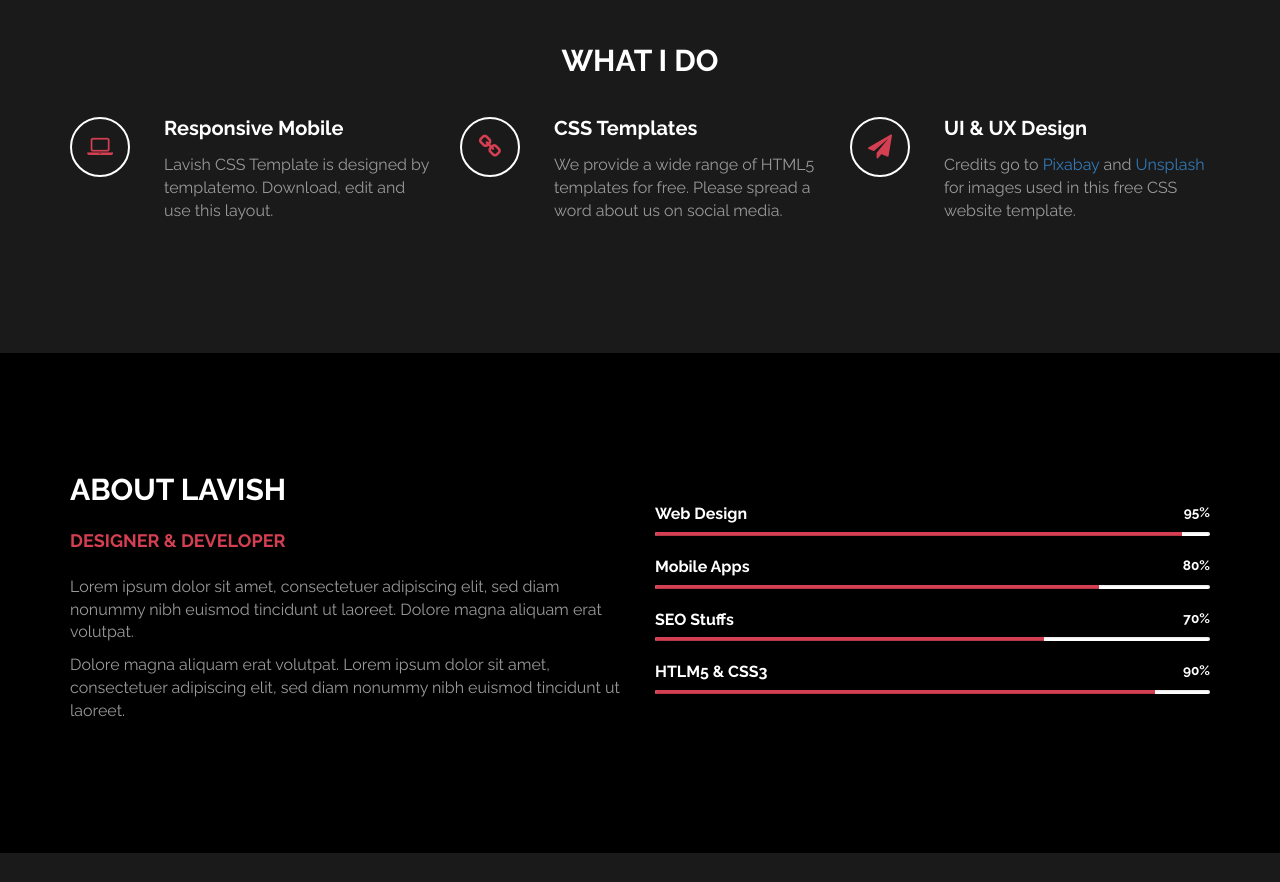
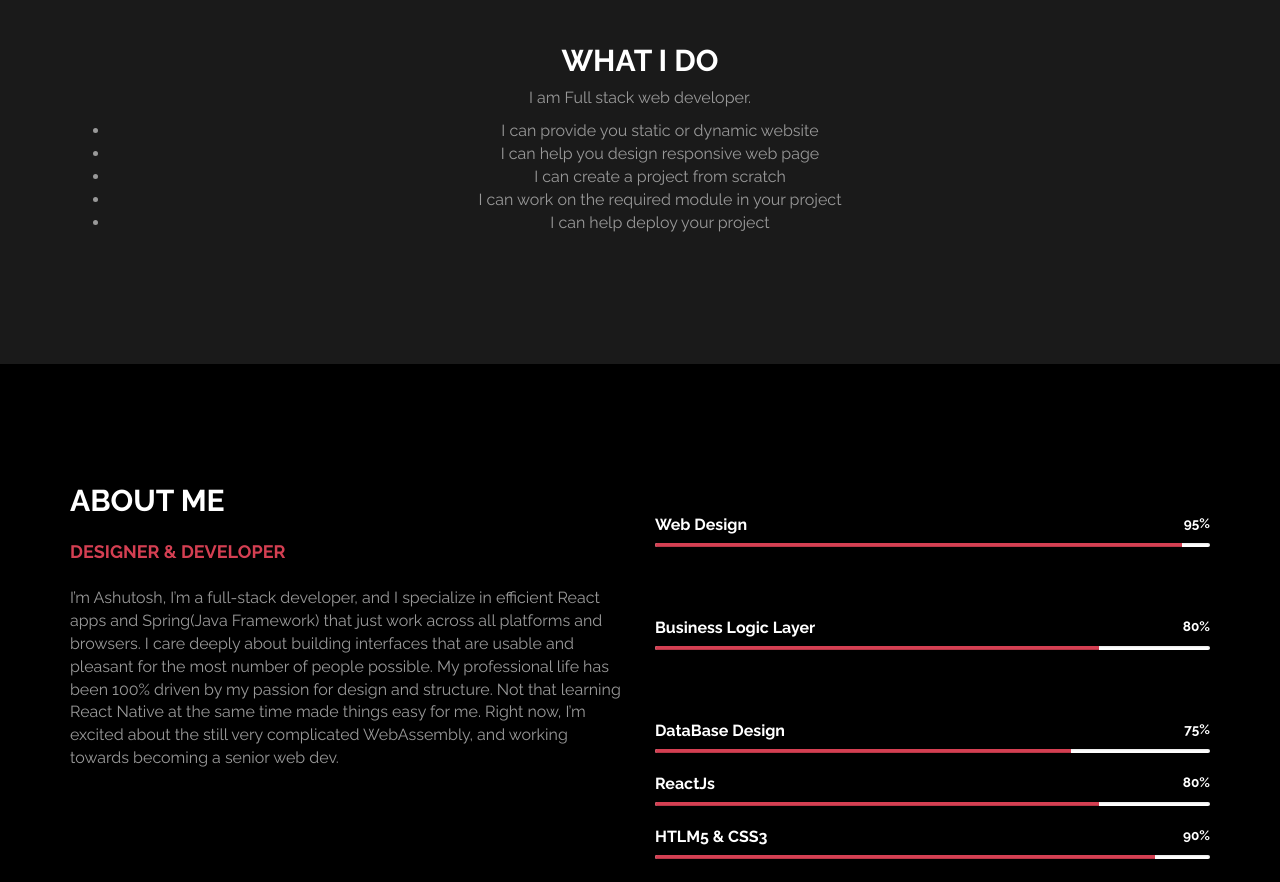
Before and after one commit to thedevashu/dev-portfolio, a plain HTML site: page index.html in a window 1280 px wide. Shown: the part 820-1702 px from the top of the page. Drawn offline with Linux system fonts and the light colour scheme.

Commit message:
UI Fixed

```diff
--- a/index.html
+++ b/index.html
@@ -43,8 +43,8 @@
 					<div class="col-md-2"></div>
 					<div class="col-md-8 wow fadeIn" data-wow-delay="0.9s">
 						<h3>Simple and Elegant</h3>
-						<h1>Lavish</h1>
-						<h2 class="rotate">DEVELOPER &AMP; DESIGNER, UI &AMP; UX SPECIALIST, PROJECT LEADER</h2>
+						<h1>WEB-DEVELOPER</h1>
+						<h2 class="rotate">DEVELOPER &AMP; DESIGNER, UI &AMP; UX , PROJECT ENGINEER</h2>
 						<p> Developing front end website architecture.
 							Designing user interactions on web pages.
 							Developing back-end website applications.
@@ -52,7 +52,7 @@
 							Ensuring cross-platform optimization for mobile phones.
 							Ensuring responsiveness of applications.
 							Working alongside graphic designers for web design features.
-							tincidunt ut laoreet. Dolore magna aliquam erat volutpat.</p>
+						</p>
 						<a href="#work" class="btn btn-default smoothScroll wow fadeInUp" data-wow-delay="1s">Get
 							started</a>
 					</div>
@@ -72,45 +72,33 @@
 				</div>
 
 				<div class="row">
-					<div class="col-md-4 col-xs-11 wow fadeInUp" data-wow-delay="0.6s">
-						<div class="media">
-							<div class="media-object media-left">
-								<i class="fa fa-laptop"></i>
-							</div>
-							<div class="media-body">
-								<h3 class="media-heading">Responsive Mobile</h3>
-								<p>Lavish CSS Template is designed by templatemo. Download, edit and use this layout.
-								</p>
-							</div>
-						</div>
+					<div class="text-center col-md-12  wow fadeInUp  " data-wow-delay="0.6s">
+						<p>
+							I am Full stack web developer.
+						<ul>
+							<li>
+								I can provide you static or dynamic website
+							</li>
+							<li>
+								I can help you design responsive web page
+							</li>
+							<li>
+								I can create a project from scratch
+							</li>
+							<li>
+								I can work on the required module in your project
+							</li>
+							<li>
+								I can help deploy your project
+							</li>
+
+						</ul>
+						</p>
 					</div>
 
-					<div class="col-md-4 col-xs-11 wow fadeInUp" data-wow-delay="0.6s">
-						<div class="media">
-							<div class="media-object media-left">
-								<i class="fa fa-link"></i>
-							</div>
-							<div class="media-body">
-								<h3 class="media-heading">CSS Templates</h3>
-								<p>We provide a wide range of HTML5 templates for free. Please spread a word about us on
-									social media.</p>
-							</div>
-						</div>
-					</div>
 
-					<div class="col-md-4 col-xs-11 wow fadeInUp" data-wow-delay="0.6s">
-						<div class="media">
-							<div class="media-object media-left">
-								<i class="fa fa-paper-plane"></i>
-							</div>
-							<div class="media-body">
-								<h3 class="media-heading">UI &AMP; UX Design</h3>
-								<p>Credits go to <a rel="nofollow" href="https://pixabay.com">Pixabay</a> and <a
-										rel="nofollow" href="http://unsplash.com">Unsplash</a> for images used in this
-									free CSS website template.</p>
-							</div>
-						</div>
-					</div>
+
+
 
 				</div>
 			</div>
@@ -122,12 +110,22 @@
 			<div class="container">
 				<div class="row">
 					<div class="col-md-6 col-xs-11 wow fadeInLeft" data-wow-delay="0.9s">
-						<h2>ABOUT LAVISH</h2>
+						<h2>ABOUT ME</h2>
 						<h4>DESIGNER &AMP; DEVELOPER</h4>
-						<p>Lorem ipsum dolor sit amet, consectetuer adipiscing elit, sed diam nonummy nibh euismod
-							tincidunt ut laoreet. Dolore magna aliquam erat volutpat.</p>
-						<p>Dolore magna aliquam erat volutpat. Lorem ipsum dolor sit amet, consectetuer adipiscing elit,
-							sed diam nonummy nibh euismod tincidunt ut laoreet.</p>
+						<p>
+							I’m Ashutosh, I’m a full-stack developer, and I specialize in
+							efficient React apps and Spring(Java Framework) that just work across all platforms and
+							browsers. I care
+							deeply about building interfaces that are usable and pleasant for the most number of people
+							possible.
+
+							My professional life has been 100% driven by my passion for design and structure.
+
+							Not that learning React Native at the same time made things easy for me.
+
+							Right now, I’m excited about the still very complicated WebAssembly, and working towards
+							becoming a senior web dev.
+						</p>
 					</div>
 					<div class="col-md-6 col-xs-11 wow fadeInRight" data-wow-delay="0.9s">
 						<span class="text-top">Web Design <small>95%</small></span>
@@ -135,16 +133,23 @@
 							<div class="progress-bar progress-bar-danger" role="progressbar" aria-valuenow="60"
 								aria-valuemin="0" aria-valuemax="100" style="width: 95%;"></div>
 						</div>
-						<span>Mobile Apps <small>80%</small></span>
+						<span class="text-top">Business Logic Layer <small>80%</small></span>
+						<div class="progress">
+							<div class="progress-bar progress-bar-danger" role="progressbar" aria-valuenow="60"
+								aria-valuemin="0" aria-valuemax="100" style="width: 80%;"></div>
+						</div>
+
+						<span class="text-top">DataBase Design <small>75%</small></span>
+						<div class="progress">
+							<div class="progress-bar progress-bar-danger" role="progressbar" aria-valuenow="60"
+								aria-valuemin="0" aria-valuemax="100" style="width: 75%;"></div>
+						</div>
+						<span>ReactJs <small>80%</small></span>
 						<div class="progress">
 							<div class="progress-bar progress-bar-danger" role="progressbar" aria-valuenow="80"
 								aria-valuemin="0" aria-valuemax="100" style="width: 80%;"></div>
 						</div>
-						<span>SEO Stuffs <small>70%</small></span>
-						<div class="progress">
-							<div class="progress-bar progress-bar-danger" role="progressbar" aria-valuenow="60"
-								aria-valuemin="0" aria-valuemax="100" style="width: 70%;"></div>
-						</div>
+
 						<span>HTLM5 &AMP; CSS3 <small>90%</small></span>
 						<div class="progress">
 							<div class="progress-bar progress-bar-danger" role="progressbar" aria-valuenow="60"
@@ -157,7 +162,7 @@
 		<!-- end about -->
 
 		<!-- start portfolio -->
-		<div id="portfolio" class="section">
+		<!-- <div id="portfolio" class="section">
 			<div class="container">
 				<div class="row">
 					<div class="col-md-12">
@@ -210,7 +215,7 @@
 					</div>
 				</div>
 			</div>
-		</div>
+		</div> -->
 		<!-- end portfolio -->
 
 		<!-- start contact -->
@@ -220,9 +225,10 @@
 					<div class="col-lg-5 col-lg-offset-1 col-md-6 wow fadeInUp" data-wow-delay="0.6s">
 						<address>
 							<p class="contact-title">CONTACT ME</p>
-							<p><i class="fa fa-phone"></i> 090-080-0760</p>
-							<p><i class="fa fa-envelope-o"></i> info@company.com</p>
-							<p><i class="fa fa-map-marker"></i> 120 Old Walking Street, GL 16060</p>
+							<p><i class="fa fa-phone"></i><a href="tel:+918830892378">+91 8830 8923 78</a> </p>
+							<p><i class="fa fa-envelope-o"></i> <a href="mailto:651ashutoshyadav@gmail.com">
+									651ashutoshyadav@gmail.com</a></p>
+
 						</address>
 					</div>
 					<div class="col-lg-6 col-md-6 col-xs-10 wow fadeInUp" data-wow-delay="0.6s">
@@ -245,14 +251,14 @@
 			<div class="container">
 				<div class="row">
 					<div class="col-md-12 wow fadeIn" data-wow-delay="0.9s">
-						<p>Copyright &copy; 2018 Lavish Personal Profile
+						<!-- <p>Copyright &copy; 2018 Lavish Personal Profile
 
-							. Designed by <a rel="nofollow noopener" href="https://templatemo.com">templatemo</a></p>
+							. Designed by <a rel="nofollow noopener" href="https://templatemo.com">templatemo</a></p> -->
 						<hr>
 						<ul class="social-icon">
-							<li><a href="#" class="fa fa-facebook"></a></li>
-							<li><a href="#" class="fa fa-twitter"></a></li>
-							<li><a href="#" class="fa fa-instagram"></a></li>
+							<!-- <li><a href="#" class="fa fa-facebook"></a></li>
+							<li><a href="#" class="fa fa-twitter"></a></li> -->
+							<li><a href="https://www.instagram.com/ashutosh__ya5av/" class="fa fa-instagram"></a></li>
 						</ul>
 					</div>
 				</div>
```
